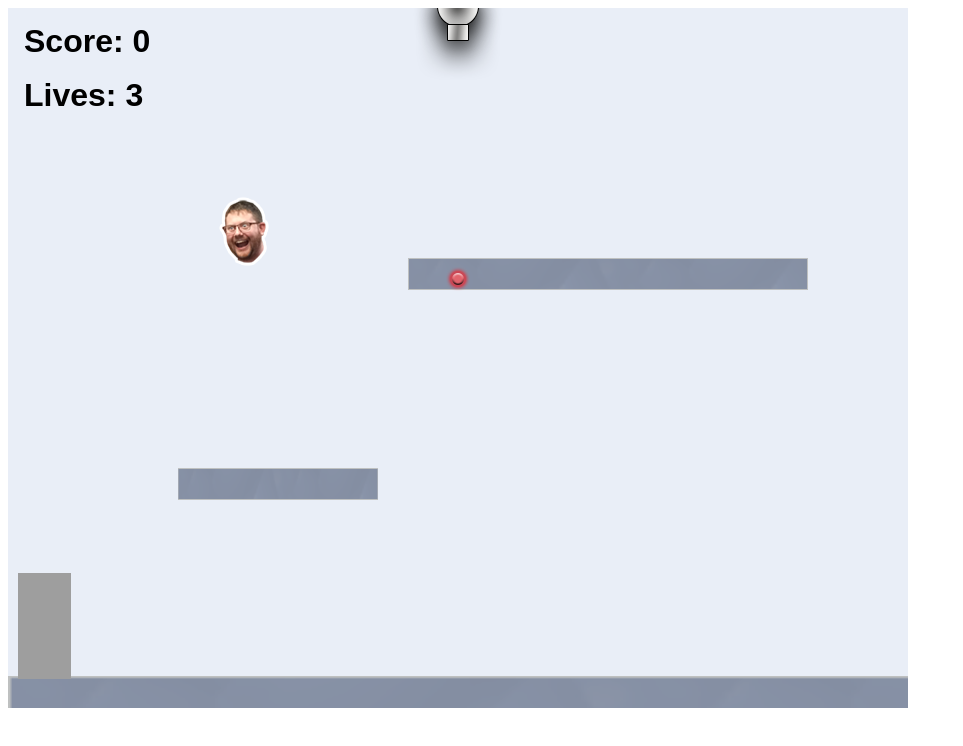
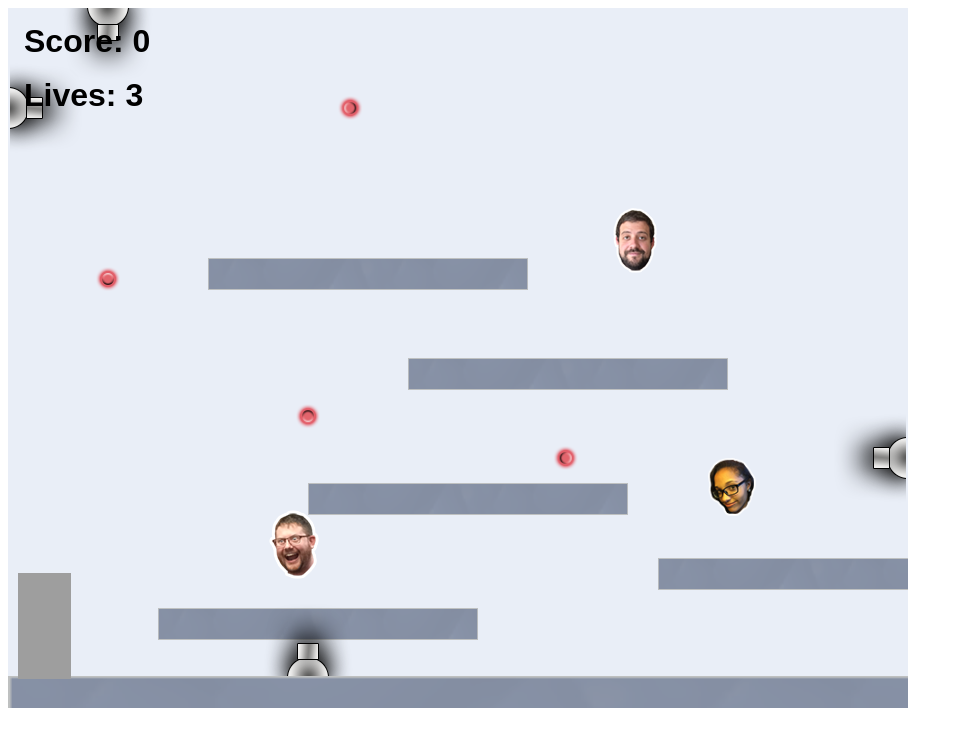
Before and after one commit to courtneyfboss/courtneyfboss.github.io, a website: page projects/platformer/index.html in a window 1280 px wide. Shown: the whole page, without its empty margins (0-963 px from the left). Drawn offline with Linux system fonts and the light colour scheme; animation ran at ten frames a second.

Commit message:
cannon.js

```diff
--- a/index.html
+++ b/index.html
@@ -3,13 +3,7 @@
 
     <head>
         <title>Courtney's Website</title>
-        <link rel="apple-touch-icon" sizes="180x180" href="/apple-touch-icon.png">
-        <link rel="icon" type="image/png" sizes="32x32" href="/favicon-32x32.png">
-        <link rel="icon" type="image/png" sizes="16x16" href="/favicon-16x16.png">
-        <link rel="manifest" href="/site.webmanifest">
-        <link rel="mask-icon" href="/safari-pinned-tab.svg" color="#5bbad5">
-        <meta name="msapplication-TileColor" content="#da532c">
-        <meta name="theme-color" content="#ffffff">
+        <link rel="icon" type="image/png" sizes="16x16" href="img/favicon-16x16.png">
     </head>
 
     <style>
--- a/projects/platformer/js/init/cannon.js
+++ b/projects/platformer/js/init/cannon.js
@@ -27,7 +27,10 @@
         // ALL YOUR CODE GOES BELOW HERE ///////////////////////////////////////
 
         // example:
-        createCannon("top", 450);
+        createCannon("top", 100, 2);
+        createCannon("bottom", 300, 2);
+        createCannon("left", 100, 2);
+        createCannon("right", 450, 2);
 
 
         // ALL YOUR CODE GOES ABOVE HERE ///////////////////////////////////////
--- a/projects/platformer/js/init/collectable.js
+++ b/projects/platformer/js/init/collectable.js
@@ -37,8 +37,9 @@
         // ALL YOUR CODE GOES BELOW HERE ///////////////////////////////////////
 
         // example:
-        createCollectable(type.steve, 200, 170, 6, 0.7);
-
+        createCollectable(type.steve, 250, 500);
+        createCollectable(type.kennedi, 700, 450,);
+        createCollectable(type.max, 600, 200);
 
 
         // ALL YOUR CODE GOES ABOVE HERE ///////////////////////////////////////
--- a/projects/platformer/js/init/platform.js
+++ b/projects/platformer/js/init/platform.js
@@ -34,11 +34,26 @@
          * asset, giving it a scaleX and scaleY of 2 will stretch it across the
          * bottom of the game.
          */
+
+
+
+
+
+
         createPlatform(0, game.world.height - 32, 3, 2);    // DO NOT DELETE
 
+
+
         // example:
-        createPlatform(400, 250);
-        createPlatform(170, 460, 0.5);
+        createPlatform(150, 600, 0.8);
+        createPlatform(650, 550, 0.8);
+        createPlatform(300, 475, 0.8);
+        createPlatform(400, 350, 0.8);
+        createPlatform(200, 250, 0.8);
+
+
+
+
 
         // ALL YOUR CODE GOES ABOVE HERE ///////////////////////////////////////
         ////////////////////////////////////////////////////////////////////////
```
Also changed, not shown: portfolio.html (+1 -7 lines).
